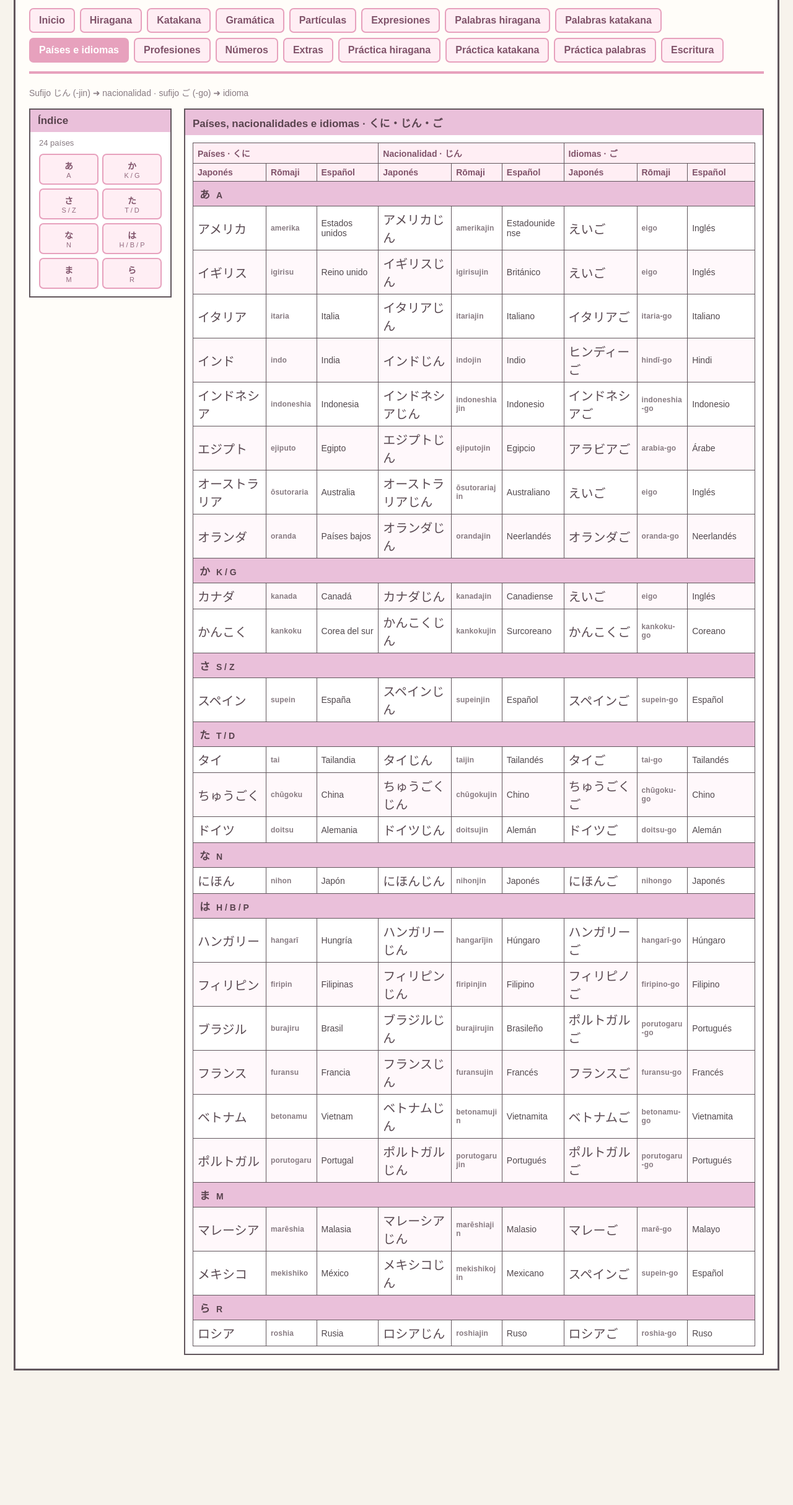
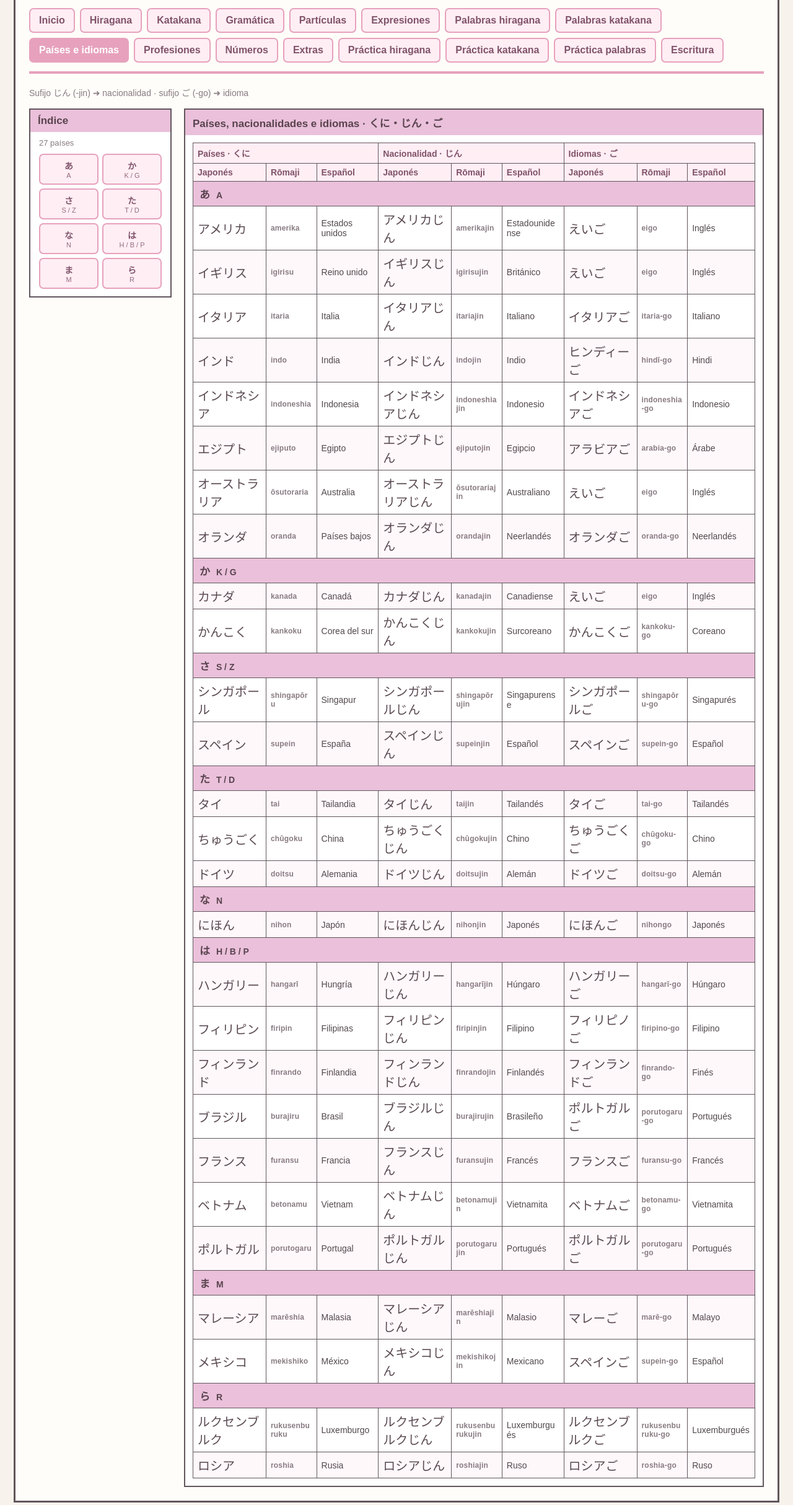
Before and after one commit to debdeb91/apuntes_japones, a plain HTML site: page paisesidiomas.html in a window 1280 px wide. Shown: the part 132-2560 px from the top of the page at 62% size. Before the commit the page ends 2365 px from the top, so only its background shows below. Drawn offline with Linux system fonts and the light colour scheme.

Commit message:
Add files via upload

```diff
--- a/paisesidiomas.html
+++ b/paisesidiomas.html
@@ -322,7 +322,7 @@ html { scroll-behavior: smooth; }
 
 <aside class="index" aria-label="Índice">
   <h2>Índice</h2>
-  <p class="count">24 países</p>
+  <p class="count">27 países</p>
   <div class="chips" style="--n:2">
     <a href="#g0"><span class="jp">あ</span><small>A</small></a>
     <a href="#g1"><span class="jp">か</span><small>K / G</small></a>
@@ -359,6 +359,7 @@ html { scroll-behavior: smooth; }
 <tr><td class="japanese">カナダ</td><td class="romaji">kanada</td><td class="spanish">Canadá</td><td class="japanese">カナダじん</td><td class="romaji">kanadajin</td><td class="spanish">Canadiense</td><td class="japanese">えいご</td><td class="romaji">eigo</td><td class="spanish">Inglés</td></tr>
 <tr><td class="japanese">かんこく</td><td class="romaji">kankoku</td><td class="spanish">Corea del sur</td><td class="japanese">かんこくじん</td><td class="romaji">kankokujin</td><td class="spanish">Surcoreano</td><td class="japanese">かんこくご</td><td class="romaji">kankoku-go</td><td class="spanish">Coreano</td></tr>
 <tr><td class="group" id="g2" colspan="9"><span class="jp">さ</span> S / Z</td></tr>
+<tr><td class="japanese">シンガポール</td><td class="romaji">shingapōru</td><td class="spanish">Singapur</td><td class="japanese">シンガポールじん</td><td class="romaji">shingapōrujin</td><td class="spanish">Singapurense</td><td class="japanese">シンガポールご</td><td class="romaji">shingapōru-go</td><td class="spanish">Singapurés</td></tr>
 <tr><td class="japanese">スペイン</td><td class="romaji">supein</td><td class="spanish">España</td><td class="japanese">スペインじん</td><td class="romaji">supeinjin</td><td class="spanish">Español</td><td class="japanese">スペインご</td><td class="romaji">supein-go</td><td class="spanish">Español</td></tr>
 <tr><td class="group" id="g3" colspan="9"><span class="jp">た</span> T / D</td></tr>
 <tr><td class="japanese">タイ</td><td class="romaji">tai</td><td class="spanish">Tailandia</td><td class="japanese">タイじん</td><td class="romaji">taijin</td><td class="spanish">Tailandés</td><td class="japanese">タイご</td><td class="romaji">tai-go</td><td class="spanish">Tailandés</td></tr>
@@ -369,6 +370,7 @@ html { scroll-behavior: smooth; }
 <tr><td class="group" id="g5" colspan="9"><span class="jp">は</span> H / B / P</td></tr>
 <tr><td class="japanese">ハンガリー</td><td class="romaji">hangarī</td><td class="spanish">Hungría</td><td class="japanese">ハンガリーじん</td><td class="romaji">hangarījin</td><td class="spanish">Húngaro</td><td class="japanese">ハンガリーご</td><td class="romaji">hangarī-go</td><td class="spanish">Húngaro</td></tr>
 <tr><td class="japanese">フィリピン</td><td class="romaji">firipin</td><td class="spanish">Filipinas</td><td class="japanese">フィリピンじん</td><td class="romaji">firipinjin</td><td class="spanish">Filipino</td><td class="japanese">フィリピノご</td><td class="romaji">firipino-go</td><td class="spanish">Filipino</td></tr>
+<tr><td class="japanese">フィンランド</td><td class="romaji">finrando</td><td class="spanish">Finlandia</td><td class="japanese">フィンランドじん</td><td class="romaji">finrandojin</td><td class="spanish">Finlandés</td><td class="japanese">フィンランドご</td><td class="romaji">finrando-go</td><td class="spanish">Finés</td></tr>
 <tr><td class="japanese">ブラジル</td><td class="romaji">burajiru</td><td class="spanish">Brasil</td><td class="japanese">ブラジルじん</td><td class="romaji">burajirujin</td><td class="spanish">Brasileño</td><td class="japanese">ポルトガルご</td><td class="romaji">porutogaru-go</td><td class="spanish">Portugués</td></tr>
 <tr><td class="japanese">フランス</td><td class="romaji">furansu</td><td class="spanish">Francia</td><td class="japanese">フランスじん</td><td class="romaji">furansujin</td><td class="spanish">Francés</td><td class="japanese">フランスご</td><td class="romaji">furansu-go</td><td class="spanish">Francés</td></tr>
 <tr><td class="japanese">ベトナム</td><td class="romaji">betonamu</td><td class="spanish">Vietnam</td><td class="japanese">ベトナムじん</td><td class="romaji">betonamujin</td><td class="spanish">Vietnamita</td><td class="japanese">ベトナムご</td><td class="romaji">betonamu-go</td><td class="spanish">Vietnamita</td></tr>
@@ -377,6 +379,7 @@ html { scroll-behavior: smooth; }
 <tr><td class="japanese">マレーシア</td><td class="romaji">marēshia</td><td class="spanish">Malasia</td><td class="japanese">マレーシアじん</td><td class="romaji">marēshiajin</td><td class="spanish">Malasio</td><td class="japanese">マレーご</td><td class="romaji">marē-go</td><td class="spanish">Malayo</td></tr>
 <tr><td class="japanese">メキシコ</td><td class="romaji">mekishiko</td><td class="spanish">México</td><td class="japanese">メキシコじん</td><td class="romaji">mekishikojin</td><td class="spanish">Mexicano</td><td class="japanese">スペインご</td><td class="romaji">supein-go</td><td class="spanish">Español</td></tr>
 <tr><td class="group" id="g8" colspan="9"><span class="jp">ら</span> R</td></tr>
+<tr><td class="japanese">ルクセンブルク</td><td class="romaji">rukusenburuku</td><td class="spanish">Luxemburgo</td><td class="japanese">ルクセンブルクじん</td><td class="romaji">rukusenburukujin</td><td class="spanish">Luxemburgués</td><td class="japanese">ルクセンブルクご</td><td class="romaji">rukusenburuku-go</td><td class="spanish">Luxemburgués</td></tr>
 <tr><td class="japanese">ロシア</td><td class="romaji">roshia</td><td class="spanish">Rusia</td><td class="japanese">ロシアじん</td><td class="romaji">roshiajin</td><td class="spanish">Ruso</td><td class="japanese">ロシアご</td><td class="romaji">roshia-go</td><td class="spanish">Ruso</td></tr>
 </tbody>
 </table>
```
Also changed, not shown: palabras-hiragana.html (+3 -1 lines), palabras-katakana.html (+3 -1 lines).
